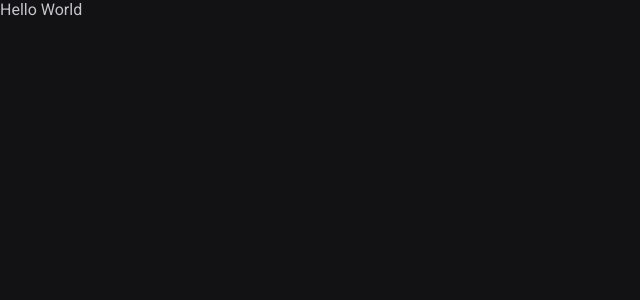
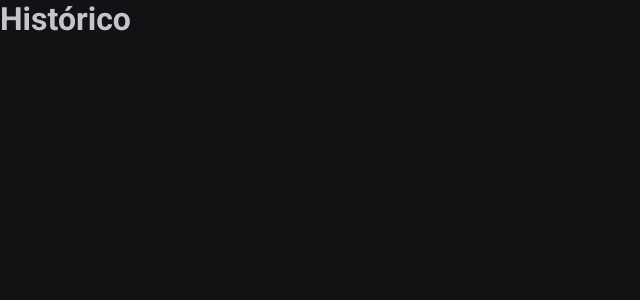
Before and after one commit to Igor-Thiago/Timer_Ignite, a React (Vite) app: page /history in a window 1280 px wide. Shown: the top 300 px of the page, without its empty margins (0-640 px from the left). Built offline with nearby package versions, Linux system fonts and the light colour scheme.

Commit message:
Páginas e rotas - React Router DOM

```diff
--- a/package.json
+++ b/package.json
@@ -12,6 +12,7 @@
   "dependencies": {
     "react": "^18.3.1",
     "react-dom": "^18.3.1",
+    "react-router-dom": "^6.26.2",
     "styled-components": "^6.1.13"
   },
   "devDependencies": {
--- a/src/App.tsx
+++ b/src/App.tsx
@@ -1,14 +1,20 @@
 import {ThemeProvider} from 'styled-components'
 import { defaultTheme } from './styles/themes/defalt';
 import { GlobalStyle } from './styles/global';
+import { Router } from './Router';
+import { BrowserRouter } from 'react-router-dom'
+
 export function App() {
 
   return (
     <ThemeProvider theme={defaultTheme}>
-      <p>Hello World</p>
+      <BrowserRouter>
+        <Router/>
+      </BrowserRouter>
 
 
-    <GlobalStyle/>
+
+      <GlobalStyle/>
     </ThemeProvider>
   )
 }
--- /dev/null
+++ b/src/Router.tsx
@@ -0,0 +1,17 @@
+import { Routes, Route } from 'react-router-dom'
+import { Home } from './pages/Home'
+import { History } from './pages/History'
+
+export function Router(){
+    return (
+        <Routes>
+            <Route  path='/' element={<Home/>}/>
+            <Route  path='/history' element={<History/>}/>
+        </Routes>
+    )
+}
+
+// Para cofigurar as rotas todas elas devem estar dentro da tag <Route/> e essas tags devem estar dentro da tag <Routes/>
+
+//path => é o caminho da rota
+//element é o componete que você quer carregar
--- /dev/null
+++ b/src/pages/History.tsx
@@ -0,0 +1,5 @@
+export function History(){
+    return (
+    <h1>Histórico</h1>
+    )
+}
--- /dev/null
+++ b/src/pages/Home.tsx
@@ -0,0 +1,3 @@
+export function Home(){
+    return <h1>Home</h1>
+}
```
Also changed, not shown: 1 other file (tests, documents, lock files or other folders).
